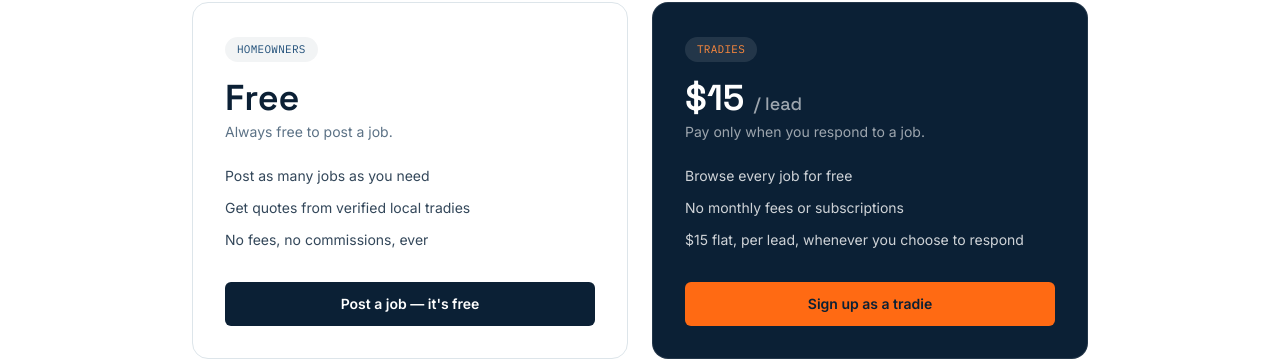
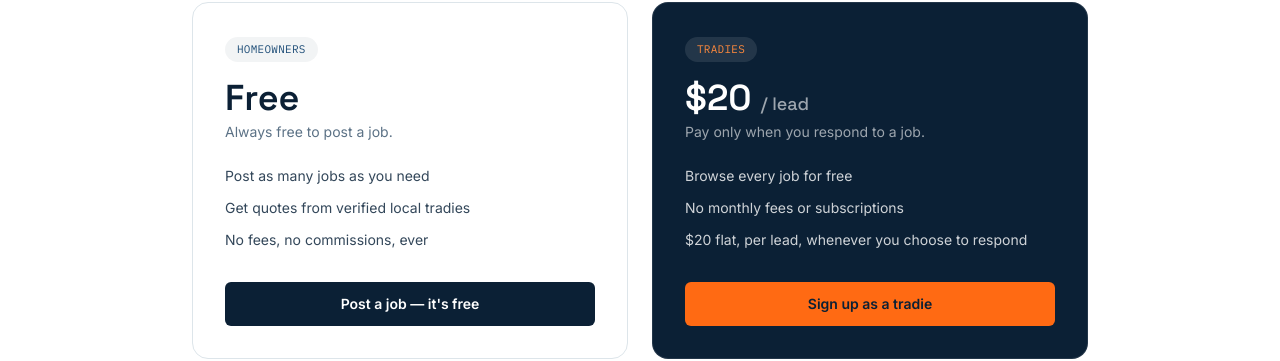
Before and after one commit to boweboi/beau-richards, a Next.js app: page /pricing in a window 1280 px wide. Shown: the part 303-664 px from the top of the page. Built offline with nearby package versions, Linux system fonts and the light colour scheme; no server answers.

Commit message:
Fix displayed lead price to match actual $20 charge
pricing and support pages still showed $15 per lead; the real Stripe
charge (LEAD_PRICE_CENTS in jobs/[id]/actions.ts) is already $20 and
untouched by this change — display text only.

```diff
--- a/src/app/(site)/pricing/page.tsx
+++ b/src/app/(site)/pricing/page.tsx
@@ -45,7 +45,7 @@ export default function PricingPage() {
             Tradies
           </span>
           <p className="mt-4 font-display text-4xl font-semibold">
-            $15{" "}
+            $20{" "}
             <span className="text-lg font-normal text-white/60">
               / lead
             </span>
@@ -56,7 +56,7 @@ export default function PricingPage() {
           <ul className="mt-6 space-y-3 text-sm text-white/80">
             <li>Browse every job for free</li>
             <li>No monthly fees or subscriptions</li>
-            <li>$15 flat, per lead, whenever you choose to respond</li>
+            <li>$20 flat, per lead, whenever you choose to respond</li>
           </ul>
           <Link
             href="/signup"
--- a/src/app/(site)/support/page.tsx
+++ b/src/app/(site)/support/page.tsx
@@ -17,7 +17,7 @@ const FAQS = [
     question: "How much do tradies pay?",
     answer: (
       <>
-        $15 flat per lead, and only when you choose to respond to a job — no
+        $20 flat per lead, and only when you choose to respond to a job — no
         subscriptions or monthly fees. See the full{" "}
         <Link href="/pricing" className="underline hover:text-navy-950">
           pricing breakdown
```
